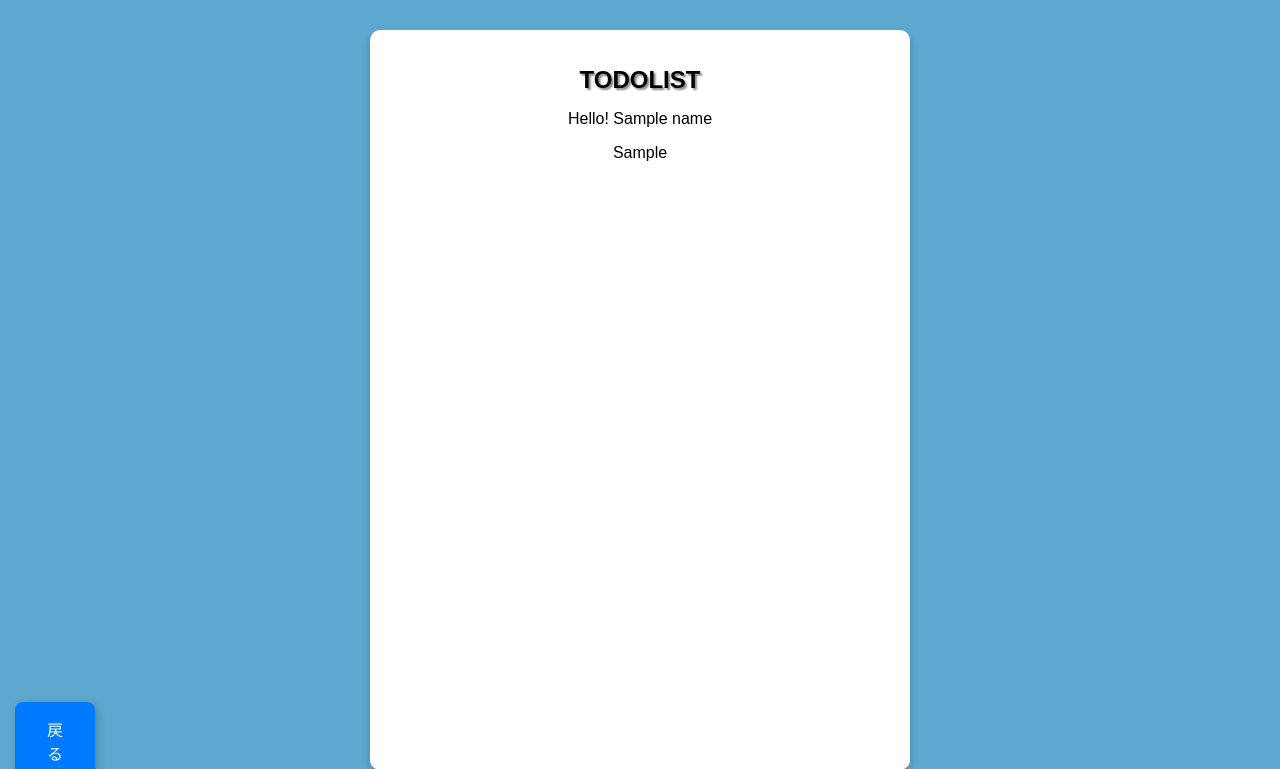
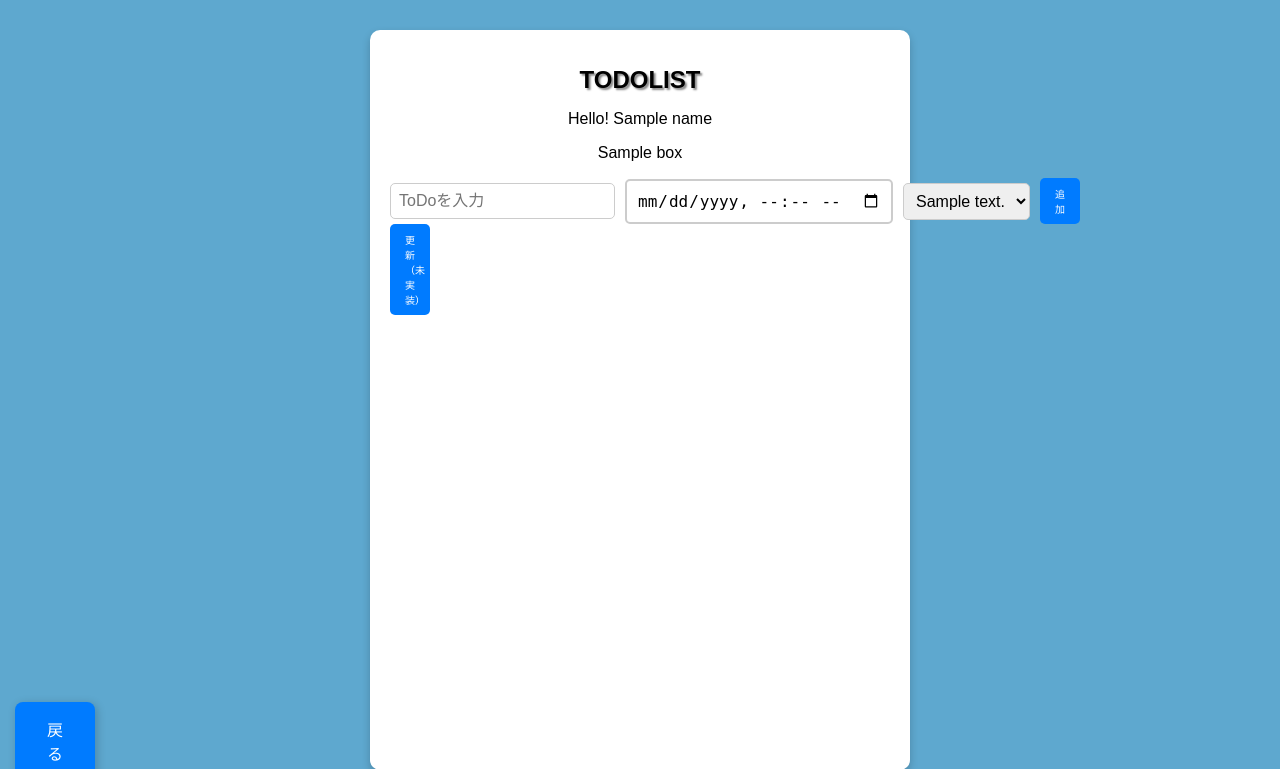
Before and after one commit to Taito1608/study_backend, a FastAPI app: template app/templates/todo_get.html in a window 1280 px wide. Shown: the top 769 px of the page. Run offline with FastAPI, Linux system fonts and the light colour scheme; the template is opened without the code that fills it: most values are stand-ins (such as "Sample title", 1, 10 or a date in 2020).

Commit message:
Todoの更新ボタン追加

```diff
--- a/app/main.py
+++ b/app/main.py
@@ -47,7 +47,7 @@ async def read_todo(request: Request, todo_id):
   return templates.TemplateResponse("todo_get.html", {
         "request": request,
         "name": "Taito!",
-        "todo_list": todo.box
+        "todo": todo
         })
 
 #Todo 作成
@@ -71,7 +71,7 @@ def create_todo(
     db.commit()
     db.refresh(new_set)
     print(f"挿入したレコード: {new_record.id}, {new_record.box}, {new_record.date}, {new_record.completed}")
-    print(f"SETに挿入したレコード: {new_set.id}, {new_set.todo}, {new_set.tag}")
+    print(f"SETに挿入したレコード: {new_set.id}, {new_set.todo_id}, {new_set.tag_id}")
     # 追加後にリダイレクトして、最新のToDoリストを表示する
     return RedirectResponse(url="/todo", status_code=303)
 
--- a/app/templates/todo_get.html
+++ b/app/templates/todo_get.html
@@ -2,11 +2,57 @@
 {% block content %}
 
     <ul>
-        {{ todo_list }}
+        {{ todo.box }}
     </ul>
+
+    <form id="todo-updateform" class="todo-form">
+        <input type="text" id="update-todobox" class="todo-input" placeholder="ToDoを入力" name="box" required>
+        <input type="datetime-local" id="update-tododate" name="due_date" required>
+
+        <!-- タグの選択 -->
+        <select id="tag-select" class="tag-select" name="tag_id">
+            {% for tag in tag_list %}
+                <option value="{{ tag.id }}">{{ tag.desc }}</option>
+            {% endfor %}
+        </select>
+
+        <button type="submit" class="add-button">追加</button>
+    </form>
+
+    <button onclick="updateTodo('{{ todo.id }}')" class="add-button">
+        更新（未実装）
+    </button>
     <button type="button" class="back-button" onclick="history.back()">
         戻る
     </button>
 
+    <script>
+        async function updateTodo(todoId) {
+            if (!confirm("本当に更新しますか？")) {
+                return;
+            }
+
+            try {
+                const response = await fetch(`/todo/${todoId}`, {
+                    method: 'PUT',
+                    headers: {
+                        "Content-Type": "application/json"
+                    }
+                });
+
+                if (response.ok) {
+                    alert("ToDoを更新しました");
+                    location.reload();  // ページをリロードして最新のToDoリストを表示
+                } else {
+                    const data = await response.json();
+                    alert("更新に失敗しました: " + (data.message || "不明なエラー"));
+                }
+            } catch (error) {
+                console.error("エラー:", error);
+                alert("エラーが発生しました");
+            }
+        }
+    </script>
+
 
 {% endblock %}
```
Also changed, not shown: todo.db.
